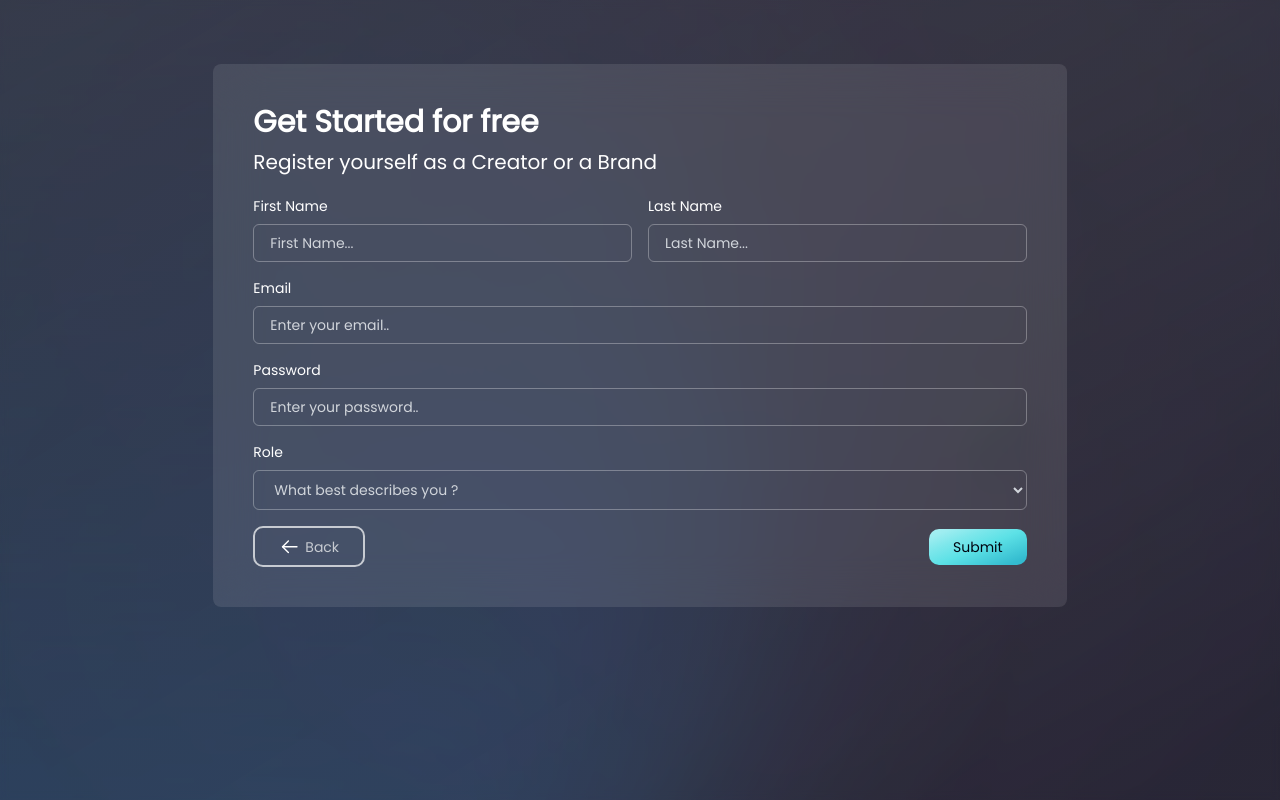
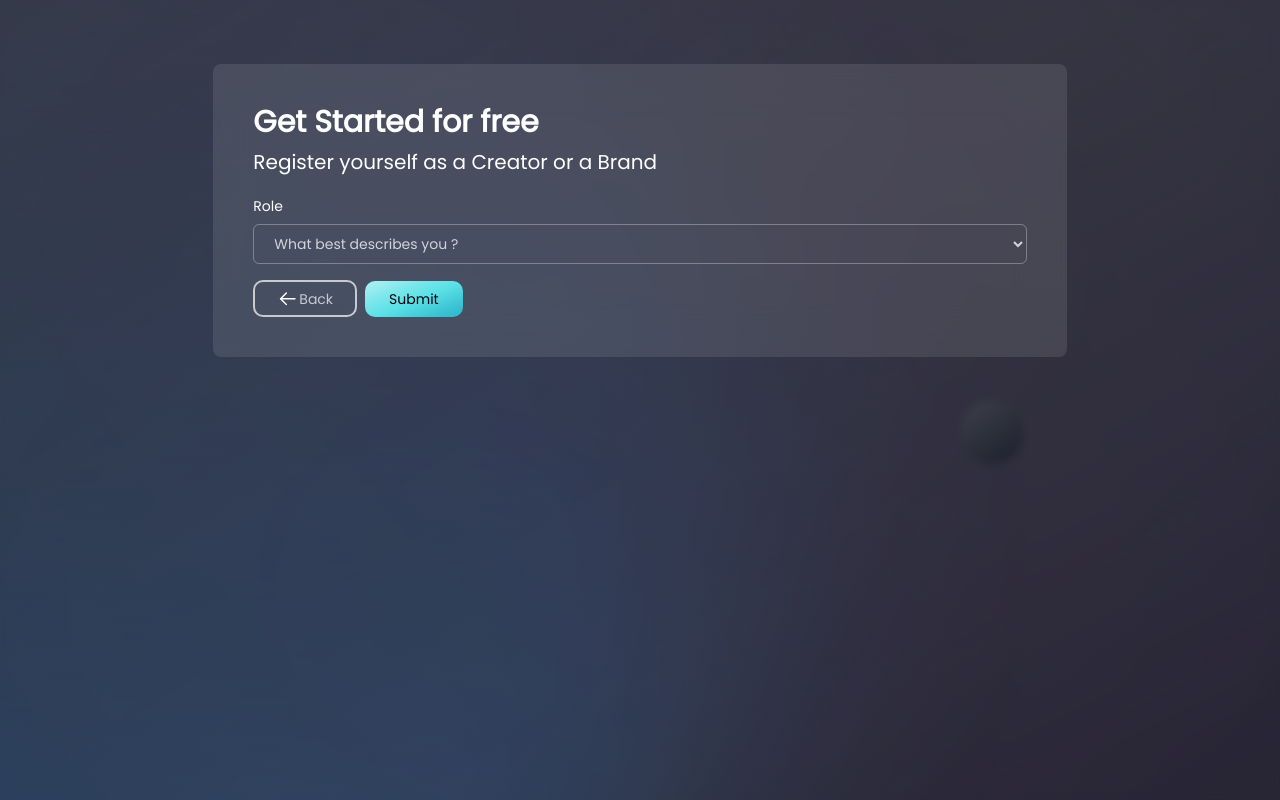
Before and after one commit to Rushi0508/HyperEdge, a Next.js app: page /getting-started in a window 1280 px wide. Built offline with nearby package versions, Linux system fonts and the light colour scheme.

Commit message:
refactor: added spinner and render changes

```diff
--- a/src/app/getting-started/(components)/Register.tsx
+++ b/src/app/getting-started/(components)/Register.tsx
@@ -7,9 +7,20 @@ import { useRouter } from 'next/navigation';
 const Register = ({setConfirm}:any) => {
     const router = useRouter()
     const [role, setRole] = useState("-1");
+    const [labels, setLabels] = useState({fname: "",lname: "",email: "" });
+    const [isLoading, setIsLoading] = useState(false);
+
+    const handleRoleChange = (e:any)=>{
+        setRole(e.target.value)
+        if(e.target.value=="1"){
+            setLabels({fname: "Representaive First Name", lname: "Representaive Last Name", email: "Business Email" })
+        }else{
+            setLabels({fname: "First Name", lname: "Last Name", email: "Email" })
+        }
+    }
     const handleSubmit = ()=>{
-        console.log("Hello")
-        setConfirm(true)
+        setIsLoading(!isLoading)
+        // setConfirm(true)
     }
   return (
     <>
@@ -29,9 +40,20 @@ const Register = ({setConfirm}:any) => {
             <h1 className="text-white font-semibold text-xl sm:text-2xl md:text-3xl mb-2">Get Started for free</h1>
             <p className="text-white text-xs sm:text-xl mb-5">Register yourself as a Creator or a Brand</p>
             <div className="relative text-sm xl:text-base">
+                <div className="flex flex-col gap-2 mb-4">
+                    <label className="text-white" htmlFor="role">Role</label>
+                    <select onChange={handleRoleChange}  id="role" className={`${role== "-1"? 'text-gray-300' : 'text-white'} outline-none focus:border-[#def9fa] w-full form-input py-2 px-4 rounded-md bg-transparent border border-white/30`}>
+                        <option className="text-black" selected value="-1">What best describes you ?</option>
+                        <option className="text-black" value="0">Influencer</option>
+                        <option className="text-black" value="1">Brand</option>
+                    </select>
+                </div>
+                {
+                    role=="-1"? null : (
+                <>
                 <div className="sm:flex flex-1 items-center gap-4 mb-4">
                     <div className="flex flex-col gap-2 w-full mb-4 sm:mb-0">
-                        <label className="text-white" htmlFor="fname">First Name</label>
+                        <label className="text-white" htmlFor="fname">{labels.fname}</label>
                         <input
                             type="text"
                             id="fname"
@@ -40,7 +62,7 @@ const Register = ({setConfirm}:any) => {
                         />
                     </div>
                     <div className="flex flex-col gap-2 w-full">
-                        <label className="text-white" htmlFor="lname">Last Name</label>
+                        <label className="text-white" htmlFor="lname">{labels.lname}</label>
                         <input
                             type="text"
                             id="lname"
@@ -50,7 +72,7 @@ const Register = ({setConfirm}:any) => {
                     </div>
                 </div>
                 <div className="flex flex-col gap-2 mb-4">
-                    <label className="text-white" htmlFor="email">Email</label>
+                    <label className="text-white" htmlFor="email">{labels.email}</label>
                     <input
                         type="email"
                         id="email"
@@ -67,21 +89,20 @@ const Register = ({setConfirm}:any) => {
                         className="placeholder:text-gray-300 text-white outline-none focus:border-[#def9fa] w-full form-input py-2 px-4 rounded-md bg-transparent border border-white/30"
                     />
                 </div>
-                <div className="flex flex-col gap-2 mb-4">
-                    <label className="text-white" htmlFor="role">Role</label>
-                    <select id="role" onChange={(e)=>{setRole(e.target.value)}} className={`${role== "-1"? 'text-gray-300' : 'text-white'} outline-none focus:border-[#def9fa] w-full form-input py-2 px-4 rounded-md bg-transparent border border-white/30`}>
-                        <option className="text-black" selected value="-1">What best describes you ?</option>
-                        <option className="text-black" value="0">Influencer</option>
-                        <option className="text-black" value="1">Brand</option>
-                    </select>
-                </div>
-                <div className='flex items-center justify-between gap-2 mt-2'>
-                    <button onClick={()=>router.push("/")} className="flex items-center gap-1 bg-transparent text-dimWhite border-2 border-dimWhite py-2 px-4 xs:py-2 xs:px-6 rounded-[10px]">
+                </>
+                )}
+                <div className='flex items-center gap-2 mt-2'>
+                    <button onClick={handleSubmit} className={`flex items-center justify-center text-sm py-2 px-4 xs:py-2 xs:px-6 font-medium xl:text-base text-dimWhite bg-transparent -outline-offset-2 outline-2 outline-dimWhite rounded-[10px] outline-none`}>
                         <Image src={arrowUp} className="rotate-[220deg]" alt="up"/>
-                        Back
+                        <span>Back</span>
                     </button>
-                    <button onClick={handleSubmit} className={`text-sm py-2 px-4 xs:py-2 xs:px-6 font-medium xl:text-base text-primary bg-blue-gradient rounded-[10px] outline-none`}>
-                        Submit
+                    <button onClick={handleSubmit} className={`flex items-center justify-center text-sm py-2 px-4 xs:py-2 xs:px-6 font-medium xl:text-base text-primary bg-blue-gradient rounded-[10px] outline-none`}>
+                        {
+                            isLoading?
+                            <div className="animate-spin inline-block w-5 h-5 xl:w-6 xl:h-6 border-[3px] border-current border-t-transparent text-cyan-700 rounded-full dark:text-white" role="status" aria-label="loading">
+                                <span className="sr-only">Loading...</span>
+                            </div>:"Submit"
+                        }
                     </button>
                 </div>
             </div>
```
